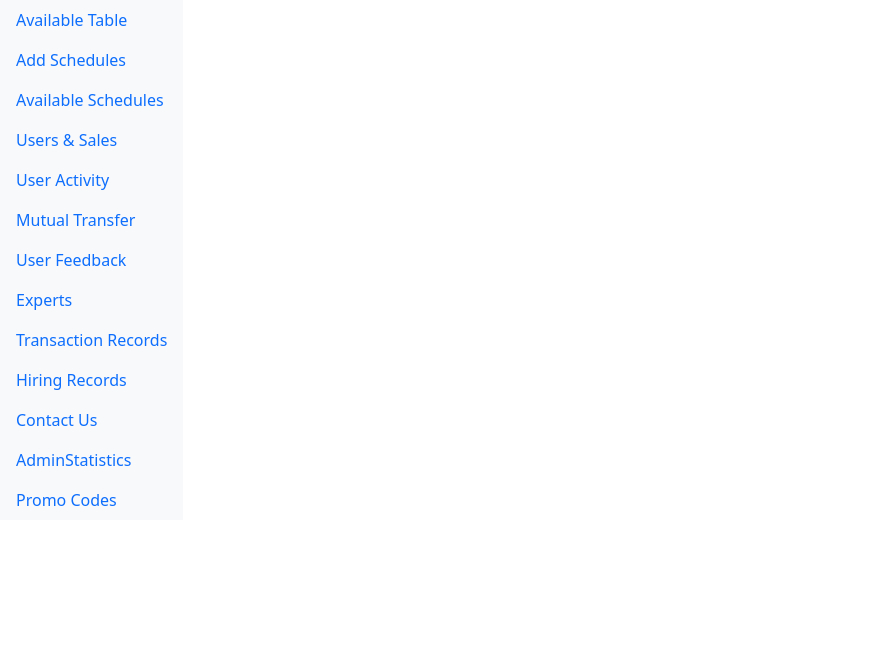
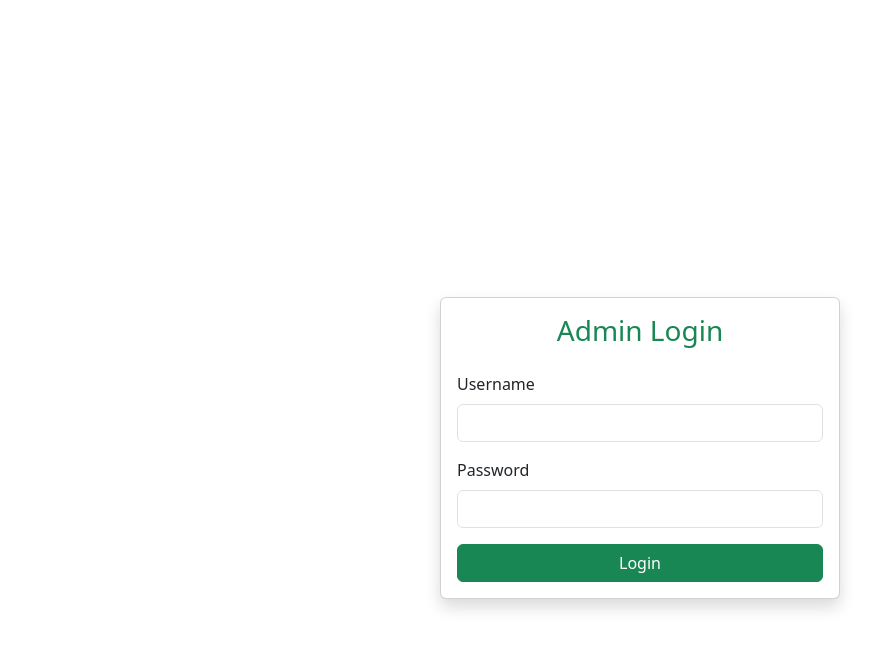
Before and after one commit to dreampost-in/shedular-admin-panel, a React (Create React App) app: page /login in a window 1280 px wide. Shown: the top 648 px of the page, without its empty margins (0-890 px from the left). Built offline with nearby package versions, Linux system fonts and the light colour scheme; sample sign-in values are in the browser's storage.

Commit message:
added preview

```diff
--- a/src/App.js
+++ b/src/App.js
@@ -1,7 +1,9 @@
 // src/App.js
-import React from 'react';
+import React, { useState } from 'react';
 import { BrowserRouter as Router, Route, Routes } from 'react-router-dom';
 import Sidebar from './components/Sidebar';
+import PrivateRoute from './components/PrivateRoute';
+import LoginPage from './pages/LoginPage';
 import ContentResourceManagement from './pages/ContentResourceManagement';
 import UsersAndSales from './pages/UsersAndSales';
 import UserActivity from './pages/UserActivity';
@@ -16,12 +18,21 @@ import Hiring from './pages/Hiring';
 import Contactus from './pages/contactus';
 import AdminStatistics from './pages/AdminStatistics';
 import PromoCodesPage from './pages/PromoCodesPage';
+const App = () => {
+  const [isAuthenticated, setIsAuthenticated] = useState(
+    !!localStorage.getItem('Atoken')
+  );
 
-const App = () => {
   return (
     <Router>
+      <Routes>
+        <Route path="/login" element={<LoginPage setIsAuthenticated={setIsAuthenticated} />} />
+        <Route
+          path="/*"
+          element={
+            <PrivateRoute isAuthenticated={isAuthenticated}>
               <div className="d-flex">
-        <Sidebar />
+              <Sidebar setIsAuthenticated={setIsAuthenticated} />
               <div className="content p-4">
                   <Routes>
                     <Route path="/content-resource-management" element={<ContentResourceManagement />} />
@@ -32,15 +43,19 @@ const App = () => {
                     <Route path="/experts" element={<Experts />} />
                     <Route path="/transaction-records" element={<TransactionRecords />} />
                     <Route path="/scheduler" element={<Scheduler />} />
-            <Route path="/available-schedules" element={<AvailableSchedules />} /> {/* New route */}
-            <Route path="/Edit-schedules" element={<EditShedular />} /> {/* New route */}
-            <Route path="/Hiring-records" element={<Hiring />} /> {/* New route */}
-            <Route path="/Contactus" element={<Contactus />} /> {/* New route */}
-            <Route path="/AdminStatistics" element={<AdminStatistics />} /> {/* New route */}
-            <Route path="/Promocodes" element={<PromoCodesPage />} /> {/* New route */}
+                    <Route path="/available-schedules" element={<AvailableSchedules />} />
+                    <Route path="/Edit-schedules" element={<EditShedular />} />
+                    <Route path="/Hiring-records" element={<Hiring />} />
+                    <Route path="/Contactus" element={<Contactus />} />
+                    <Route path="/AdminStatistics" element={<AdminStatistics />} />
+                    <Route path="/Promocodes" element={<PromoCodesPage />} />
                   </Routes>
                 </div>
               </div>
+            </PrivateRoute>
+          }
+        />
+      </Routes>
     </Router>
   );
 };
--- /dev/null
+++ b/src/components/PrivateRoute.js
@@ -0,0 +1,9 @@
+// src/components/PrivateRoute.js
+import React from 'react';
+import { Navigate } from 'react-router-dom';
+
+const PrivateRoute = ({ isAuthenticated, children }) => {
+  return isAuthenticated ? children : <Navigate to="/login" />;
+};
+
+export default PrivateRoute;
--- a/src/components/Sidebar.js
+++ b/src/components/Sidebar.js
@@ -1,8 +1,15 @@
 // src/components/Sidebar.js
 import React from 'react';
-import { Link } from 'react-router-dom';
+import { Link, useNavigate } from 'react-router-dom';
 
-const Sidebar = () => {
+const Sidebar = ({ setIsAuthenticated }) => {
+  const navigate = useNavigate();
+
+  const handleLogout = () => {
+    localStorage.removeItem('Atoken');
+    setIsAuthenticated(false);
+    navigate('/login');
+  };
   return (
     <div className="sidebar bg-light">
       <nav className="nav flex-column">
@@ -20,6 +27,9 @@ const Sidebar = () => {
         <Link className="nav-link" to="/Contactus">Contact Us</Link>
         <Link className="nav-link" to="/AdminStatistics">AdminStatistics</Link>
         <Link className="nav-link" to="/Promocodes">Promo Codes</Link>
+        <button className="btn btn-danger mt-4" onClick={handleLogout}>
+          Logout
+        </button>
       </nav>
     </div>
   );
--- /dev/null
+++ b/src/pages/LoginPage.js
@@ -0,0 +1,90 @@
+// src/pages/LoginPage.js
+import React, { useState } from 'react';
+import { useNavigate } from 'react-router-dom';
+import api from '../components/apiConfig';
+
+const LoginPage = ({ setIsAuthenticated }) => {
+  const [username, setUsername] = useState('');
+  const [password, setPassword] = useState('');
+  const [loading, setLoading] = useState(false);
+  const [errorMsg, setErrorMsg] = useState('');
+  const navigate = useNavigate();
+
+// src/pages/LoginPage.js
+const handleLogin = async (e) => {
+    e.preventDefault();
+    setLoading(true);
+    setErrorMsg('');
+
+    try {
+      const response = await api.post('/admin/login', { username, password });
+
+      if (response.data.success) {
+        // ✅ Store token in localStorage
+        localStorage.setItem('Atoken', response.data.token);
+        setIsAuthenticated(true);
+        navigate('/content-resource-management');
+      } else {
+        setErrorMsg('Invalid credentials');
+      }
+    } catch (error) {
+      console.error('Login failed:', error);
+      setErrorMsg('Login failed. Please try again.');
+    } finally {
+      setLoading(false);
+    }
+  };
+
+
+  return (
+    <div className="container mt-5 d-flex justify-content-center align-items-center" style={{ minHeight: '100vh' }}>
+      <div className="card shadow" style={{ width: '100%', maxWidth: '400px' }}>
+        <div className="card-body">
+          <h3 className="card-title text-center mb-4 text-success">Admin Login</h3>
+
+          {errorMsg && (
+            <div className="alert alert-danger" role="alert">
+              {errorMsg}
+            </div>
+          )}
+
+          <form onSubmit={handleLogin}>
+            <div className="mb-3">
+              <label htmlFor="username" className="form-label">Username</label>
+              <input
+                type="text"
+                className="form-control"
+                id="username"
+                value={username}
+                onChange={(e) => setUsername(e.target.value)}
+                required
+              />
+            </div>
+
+            <div className="mb-3">
+              <label htmlFor="password" className="form-label">Password</label>
+              <input
+                type="password"
+                className="form-control"
+                id="password"
+                value={password}
+                onChange={(e) => setPassword(e.target.value)}
+                required
+              />
+            </div>
+
+            <button
+              type="submit"
+              className="btn btn-success w-100"
+              disabled={loading}
+            >
+              {loading ? 'Logging in...' : 'Login'}
+            </button>
+          </form>
+        </div>
+      </div>
+    </div>
+  );
+};
+
+export default LoginPage;
```
Lines whose indentation alone changed are shown as unchanged.
